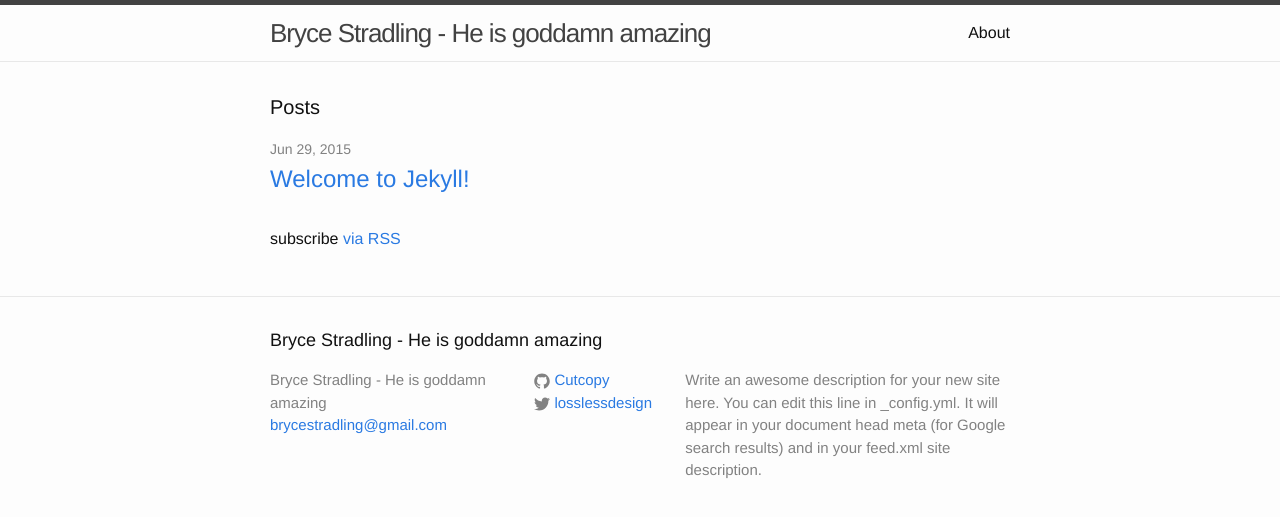
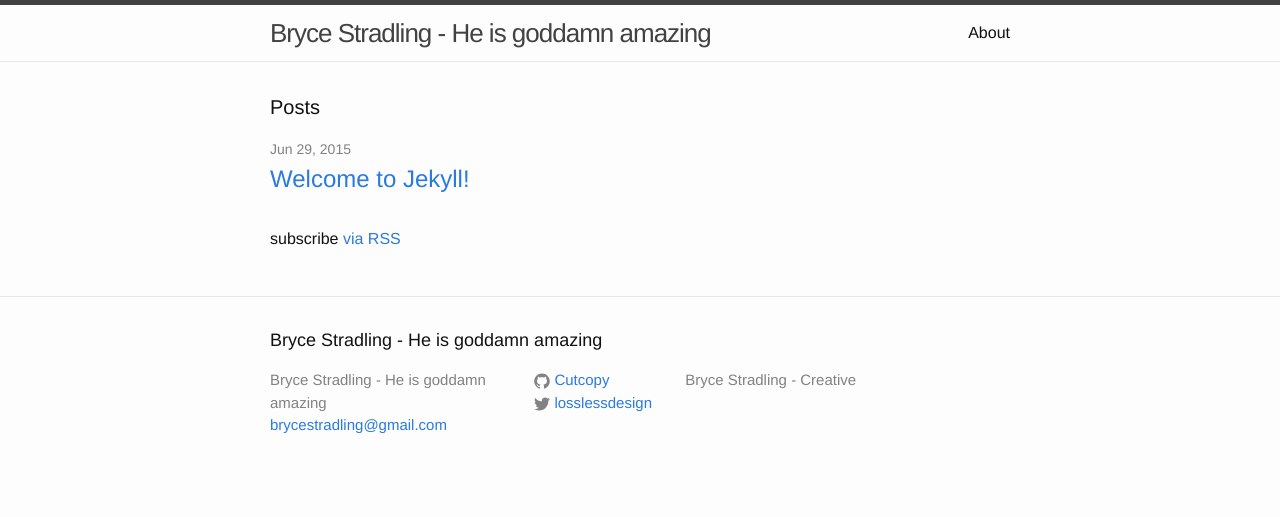
Before and after one commit to Cutcopy/Cutcopy.github.io, a Jekyll site: the page built from index.html, in a window 1280 px wide. Shown: the top 517 px of the page. Built offline with Jekyll 4.4.1, drawn with Linux system fonts in a browser that asks for light colours.

Commit message:
removed rouge, which caused errors

```diff
--- a/Gemfile
+++ b/Gemfile
@@ -1,2 +1,3 @@
 source 'https://rubygems.org'
 gem 'github-pages'
+gem 'wdm'
--- a/_config.yml
+++ b/_config.yml
@@ -2,9 +2,7 @@
 title: Bryce Stradling - He is goddamn amazing
 email: brycestradling@gmail.com
 description: > # this means to ignore newlines until "baseurl:"
-  Write an awesome description for your new site here. You can edit this
-  line in _config.yml. It will appear in your document head meta (for
-  Google search results) and in your feed.xml site description.
+  Bryce Stradling - Creative
 baseurl: "" # the subpath of your site, e.g. /blog/
 url: "http://yourdomain.com" # the base hostname & protocol for your site
 twitter_username: losslessdesign
@@ -12,7 +10,7 @@
 
 # Build settings
 markdown: kramdown
-highlighter: rouge
+highlighter: pygments
 
 # Excludes
 exclude:
```
Also changed, not shown: .travis.yaml (added).
